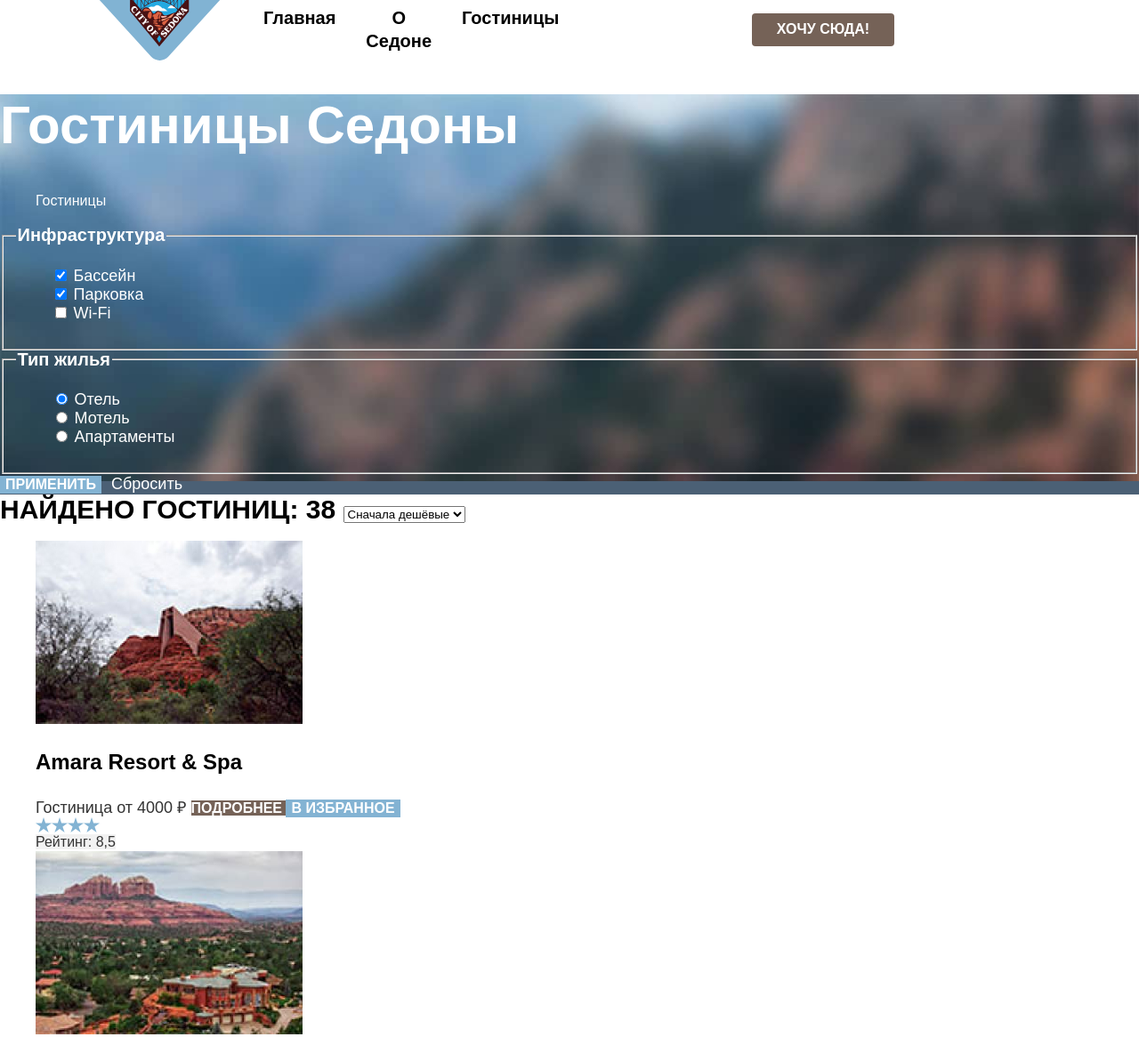
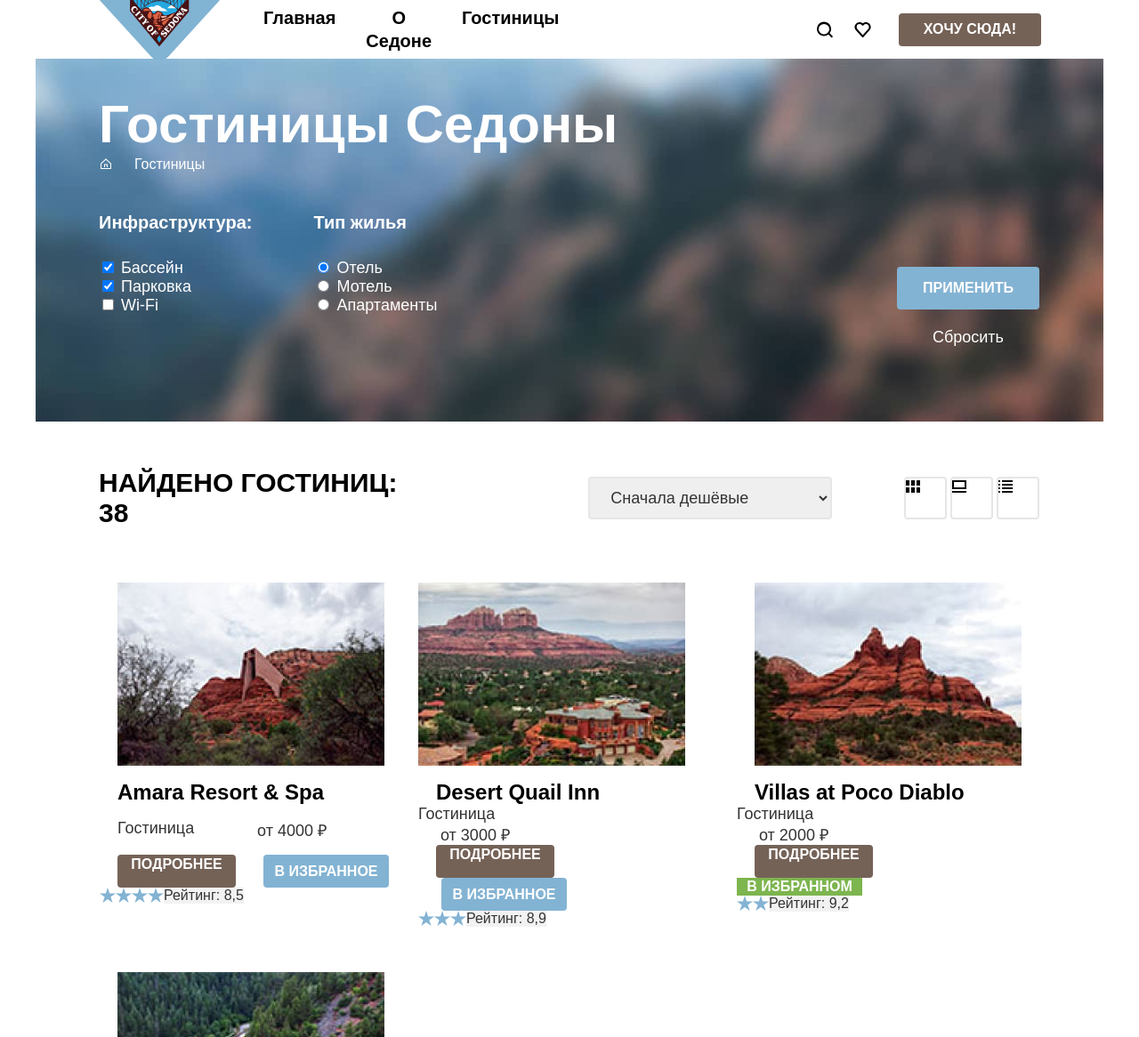
Before and after one commit to htmlacademy-htmlcss/1740765-sedona-33, a plain HTML site: page catalog.html in a window 1280 px wide. Shown: the top 1166 px of the page at 89% size. Drawn offline with Linux system fonts and the light colour scheme; a web font is replaced by a local one.

Commit message:
Продолжает сетку

```diff
--- a/catalog.html
+++ b/catalog.html
@@ -26,25 +26,25 @@
         </li>
       </ul>
 
-      <ul class="navigation-list navigation-buttons">
-        <li class="navigation-item">
-          <a class="navigation-search" href="#">
+      <ul class="navigation-buttons">
+        <li class="navigation-buttons-item">
+          <a class="navigation-button navigation-search" href="#">
             <span class="visually-hidden">Поиск</span>
           </a>
         </li>
-        <li class="navigation-item">
-          <a class="navigation-favourites" href="#">
+        <li class="navigation-buttons-item">
+          <a class="navigation-button navigation-favourites" href="#">
             <span class="visually-hidden">Избранное</span>
           </a>
         </li>
-        <li class="navigation-item">
-          <a class="navigation-link navigation-go-button" href="#">Хочу сюда!</a>
+        <li class="navigation-buttons-item">
+          <a class="navigation-go-button" href="#">Хочу сюда!</a>
         </li>
       </ul>
     </nav>
   </header>
 
-  <main class="main-inner">
+  <main class="main-inner main-container">
     <header class="inner-header">
       <h1 class="inner-header-title">Гостиницы Седоны</h1>
       <ul class="breadcrumbs">
@@ -55,11 +55,12 @@
         </li>
         <li class="breadcrumbs-item">
           <a class="breadcrumbs-link" href="#">Гостиницы</a>
+        </li>
       </ul>
 
     <form class="catalog-filter" action="https://echo.htmlacademy.ru/" method="get">
-      <fieldset class="catalog-filter-group">
-        <legend class="catalog-filter-title">Инфраструктура</legend>
+      <fieldset class="catalog-filter-checkbox">
+        <legend class="catalog-filter-title">Инфраструктура:</legend>
         <ul class="catalog-filters-list">
           <li class="catalog-filter-item">
             <label class="control">
@@ -82,7 +83,7 @@
         </ul>
       </fieldset>
 
-      <fieldset class="catalog-filter-group">
+      <fieldset class="catalog-filter-radio">
         <legend class="catalog-filter-title">Тип жилья
         </legend>
         <ul class="catalog-filters-list">
@@ -106,16 +107,19 @@
           </li>
         </ul>
       </fieldset>
+      <div class="filter-buttons">
         <button class="button-apply" type="submit">Применить</button>
         <button class="button-reset" type="reset">Сбросить</button>
+      </div>
     </form>
     </header>
 
+    <div class="sorting-container">
     <span class="hotels-found">
       Найдено гостиниц: 38
     </span>
 
-    <select class="sort-by" aria-label="Сортировка">
+    <select class="sort-by-dropdown" aria-label="Сортировка">
       <option value="inexpensive" class="sorting">Сначала дешёвые</option>
     </select>
 
@@ -136,6 +140,7 @@
       </a>
       </li>
     </ul>
+    </div>
 
     <ul class="hotels-list">
       <li class="hotel-card">
@@ -143,14 +148,18 @@
           <img class="first-hotel-image" src="../images/catalog/hotel-1.jpg" width="300" height="206"
             alt="Отель Amara Resort & Spa">
           <h3 class="hotel-card-title">Amara Resort & Spa</h3>
+          <div class="type-and-price">
             <span class="hotel-card-type">Гостиница</span>
             <span class="hotel-card-price">от 4000 ₽</span>
+          </div>
+          <div class="card-buttons">
             <a class="hotel-info" href="#">
               Подробнее
             </a>
             <button class="add-to-favourites">
               В Избранное
             </button>
+          </div>
           <div class="hotel-rating">
             <div class="four-stars">
               <span class="amount-of-stars visually-hidden">
@@ -164,17 +173,19 @@
 
       <li class="hotel-card">
         <article class="hotel-card">
-          <img class="second-hotel-image" src="../images/catalog/hotel-2.jpg" width="300" height="206"
+          <img class="hotel-image" src="../images/catalog/hotel-2.jpg" width="300" height="206"
             alt="Отель Desert Quail Inn">
           <h3 class="hotel-card-title">Desert Quail Inn</h3>
           <span class="hotel-card-type">Гостиница</span>
           <span class="hotel-card-price">от 3000 ₽</span>
+          <div class="card-buttons"></div>
           <a class="hotel-info" href="#">
             Подробнее
           </a>
           <button class="add-to-favourites">
             В Избранное
           </button>
+        </div>
           <div class="hotel-rating">
             <div class="three-stars">
               <span class="amount-of-stars visually-hidden">
--- a/styles/styles.css
+++ b/styles/styles.css
@@ -420,15 +420,23 @@ body {
   background-color: #496d82;
   background-repeat: no-repeat;
   background-size: 100% auto;
+  width: 1200px;
+  height: 411px;
+  display: flex;
+  flex-direction: column;
 }
 
-.title-white-text {
+.email-subscription-title {
   text-transform: uppercase;
   font-size: 30px;
   line-height: 36px;
   font-weight: 700;
   color: #FFFFFF;
   text-align: center;
+  margin-block-start: 0;
+  margin-block-end: 0;
+  width: 720px;
+  margin: 91px 240px 0;
 }
 
 .email-subscription-desc {
@@ -436,36 +444,83 @@ body {
   line-height: 26px;
   color: #FFFFFF;
   text-align: center;
+  width: 720px;
+  margin: 29px 240px 0;
 }
 
 .field {
   font-size: 18px;
   line-height: 26px;
+  width: 600px;
+  height: 60px;
+  border-radius: 10px 0 0 10px;
+  border: none;
+  padding-left: 22px;
+}
+
+.email-subscription-form {
+  display: flex;
+  flex-direction: row;
+  margin-left: auto;
+  margin-right: auto;
+  margin-top: 46px;
 }
 
 .subscription-button {
   background-color: #83B3D3;
   color: #FFFFFF;
   font-weight: 700;
+  text-align: center;
   font-size: 20px;
   line-height: 26px;
   text-transform: uppercase;
   border: none;
+  border-radius: 0 10px 10px 0;
+  width: 200px;
 }
 
 .page-footer {
   background-color: #FFFFFF;
+  width: 1200px;
+  height: 120px;
+  display: flex;
+  flex-direction: row;
+  margin-left: auto;
+  margin-right: auto;
+}
+
+.footer-socials {
+  width: 179px;
+  height: 120px;
+  display: flex;
 }
 
 .social-links {
   list-style: none;
+  display: flex;
+  flex-direction: row;
+  margin-block-start: 0;
+  margin-block-end: 0;
+  padding-inline-start: 0;
+  width: 107px;
+  height: 18px;
+  margin: 49px 0 53px 72px;
+  align-items: center;
+}
+
+.social-links-item {
+  display: inline-block;
+  height: 18px;
+  align-items: center;
 }
 
 .twitter {
+  width: 18px;
+  height: 15px;
   background-image: url(../images/socials/twitter.svg);
   background-repeat: no-repeat;
-  width: 18px;
-  height: 15px;
+  background-position: center;
+  display: inline-block;
 }
 
 .facebook {
@@ -473,6 +528,9 @@ body {
   background-repeat: no-repeat;
   width: 10px;
   height: 18px;
+  background-position: center;
+  display: inline-block;
+  margin-left: 29px;
 }
 
 .youtube {
@@ -480,14 +538,31 @@ body {
   background-repeat: no-repeat;
   width: 20px;
   height: 16px;
+  background-position: center;
+  display: inline-block;
+  margin-left: 30px;
 }
 
-.footer-contacts-address-phone {
+.footer-contacts {
+  margin-left: auto;
+  margin-right: auto;
+}
+
+.contacts-address-phone {
   font-size: 40px;
   line-height: 40px;
   color: #000000;
   text-decoration: none;
+  display: inline-block;
   text-align: center;
+  width: 720px;
+  margin: 40px auto;
+}
+
+.made-by {
+  display: inline-block;
+  align-self: center;
+  margin-right: 72px;
 }
 
 /* catalog */
@@ -497,16 +572,32 @@ body {
   background-color: #4b6075;
   background-repeat: no-repeat;
   background-size: 100% auto;
+  display: flex;
+  flex-direction: column;
+  height: 408px;
 }
 
 .inner-header-title {
   font-size: 60px;
-  line-height: normal;
   color: #FFFFFF;
+  display: inline-block;
+  height: 68px;
+  line-height: 78px;
+  margin-left: 71px;
+  margin-block-start: 35px;
+  margin-block-end: 0;
 }
 
 .breadcrumbs {
   list-style: none;
+  display: flex;
+  flex-direction: row;
+  width: 111px;
+  height: 21px;
+  margin-top: 5px;
+  margin-left: 73px;
+  margin-block-end: 0;
+  padding-inline-start: 0;
 }
 
 .breadcrumbs-link-home {
@@ -514,6 +605,8 @@ body {
   background-repeat: no-repeat;
   width: 12px;
   height: 12px;
+  display: inline-block;
+  margin-right: 26px;
 }
 
 .breadcrumbs-link {
@@ -523,14 +616,51 @@ body {
   text-decoration: none;
 }
 
+.catalog-filter {
+  display: flex;
+  flex-direction: row;
+  width: 1057px;
+  margin-left: 71px;
+  margin-right: 72px;
+}
+
+.catalog-filter-checkbox {
+  border: none;
+  margin: 45px 67px 0 0;
+  padding: 0;
+  padding-inline-start: 0;
+  padding-inline-end: 0;
+}
+
+.catalog-filter-radio {
+  border: none;
+  margin-top: 45px;
+  padding: 0;
+  padding-inline-start: 0;
+  padding-inline-end: 0;
+}
+
+.filter-buttons {
+  display: flex;
+  flex-direction: column;
+  width: 160px;
+  margin: 105px 0 0 auto;
+}
+
 .catalog-filter-title {
   font-size: 20px;
   font-weight: 700;
   color: #FFFFFF;
+  padding-inline-start: 0;
+  padding-inline-end: 0;
 }
 
 .catalog-filters-list {
   list-style: none;
+  padding-inline-start: 0;
+  margin-top: 30px;
+  display: flex;
+  flex-direction: column;
 }
 
 .control {
@@ -547,6 +677,10 @@ body {
   font-weight: 700;
   text-transform: uppercase;
   border: none;
+  display: inline-block;
+  width: 160px;
+  height: 48px;
+  border-radius: 4px;
 }
 
 .button-reset {
@@ -555,6 +689,15 @@ body {
   color: #FFFFFF;
   background-color: transparent;
   border: none;
+  margin-top: 20px;
+}
+
+.sorting-container {
+  width: 1057px;
+  margin: 44px 72px 0 71px;
+  align-items: center;
+  display: flex;
+  flex-direction: row;
 }
 
 .hotels-found {
@@ -562,6 +705,7 @@ body {
   font-weight: 700;
   text-transform: uppercase;
   line-height: normal;
+  vertical-align: middle;
 }
 
 .sorting {
@@ -570,7 +714,43 @@ body {
   line-height: normal;
 }
 
+.sort-by-dropdown {
+  display: inline-block;
+  height: 48px;
+  width: 287px;
+  border: 2px solid #E6E6E6;
+  box-sizing: border-box;
+  border-radius: 4px;
+  margin-left: 192px;
+  font-weight: 400;
+  font-size: 18px;
+  line-height: 23px;
+  font-family: "PT Sans", sans-serif;
+  color: #333333;
+  padding-left: 19px;
+}
+
+.showing-options {
+  display: flex;
+  flex-direction: row;
+  width: 160px;
+  height: 48px;
+  margin-left: 81px;
+  padding-inline-start: 0;
+  justify-content: space-between;
+}
+
+.showing-options-item {
+  display: inline-block;
+  width: 48px;
+  height: 48px;
+  border: 2px solid #E6E6E6;
+  box-sizing: border-box;
+  border-radius: 4px;
+}
+
 .show-as-tiles {
+  display: inline-block;
   background-image: url(../images/mode-tile.svg);
   background-repeat: no-repeat;
   width: 16px;
@@ -578,28 +758,80 @@ body {
 }
 
 .show-as-slideshow {
+  display: inline-block;
   background-image: url(../images/mode-slideshow.svg);
   background-repeat: no-repeat;
   width: 16px;
   height: 14px;
+  background-position: center;
 }
 
 .show-as-list {
+  display: inline-block;
   background-image: url(../images/mode-list.svg);
   background-repeat: no-repeat;
   width: 16px;
   height: 14px;
+  background-position: center;
 }
 
 .hotels-list {
   list-style: none;
+  display: flex;
+  flex-direction: row;
+  width: 1056px;
+  flex-wrap: wrap;
+  margin-top: 53px;
+  margin-left: auto;
+  margin-right: auto;
+  padding-inline-start: 0;
+  justify-content: space-between;
+}
+
+.hotel-card {
+  display: flex;
+  flex-direction: column;
+  width: 340px;
+  height: 438px;
+}
+
+.first-hotel-image {
+  margin-left: auto;
+  margin-right: auto;
+}
+
+.second-hotel-image {
+  margin-left: auto;
+  margin-right: auto;
+}
+
+.third-hotel-image {
+  margin-left: auto;
+  margin-right: auto;
+}
+
+.fourth-hotel-image {
+  margin-left: auto;
+  margin-right: auto;
+}
+
+.hotel-card-title {
+  margin: 16px 20px 0;
+}
+
+.type-and-price {
+  display: flex;
+  flex-direction: row;
+  width: 299px;
+  margin: 16px 21px 16px 20px;
+}
+
+.hotel-rating {
+  display: flex;
+  flex-direction: row;
 }
 
 .showing-options {
-  list-style: none;
-}
-
-.hotels-list {
   list-style: none;
 }
 
@@ -629,21 +861,32 @@ body {
   font-size: 18px;
   color: #333333;
   line-height: normal;
+  width: 133px;
 }
 
 .hotel-card-price {
   font-size: 18px;
   color: #333333;
   line-height: normal;
+  width: 143px;
+  margin-left: 25px;
 }
 
 .hotel-info {
   background-color: #756257;
   font-size: 16px;
+  line-height: 21px;
   font-weight: 700;
   text-transform: uppercase;
   color: #FFFFFF;
   text-decoration: none;
+  display: inline-block;
+  width: 133px;
+  height: 37px;
+  border-radius: 4px;
+  margin-left: 20px;
+  text-align: center;
+  vertical-align: middle;
 }
 
 .add-to-favourites {
@@ -654,6 +897,13 @@ body {
   text-transform: uppercase;
   color: #FFFFFF;
   text-decoration: none;
+  display: inline-block;
+  width: 141px;
+  height: 37px;
+  text-align: center;
+  vertical-align: middle;
+  border-radius: 4px;
+  margin-left: 26px;
 }
 
 .added-to-favourites {
@@ -664,6 +914,8 @@ body {
     text-transform: uppercase;
     color: #FFFFFF;
     text-decoration: none;
+    display: inline-block;
+    width: 141px;
 }
 
 .rating {
```
Also changed, not shown: index.html (+2 -2 lines). Lines whose indentation alone changed are shown as unchanged.
